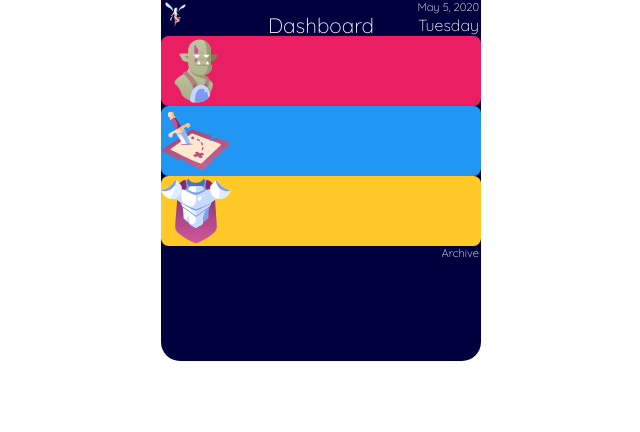
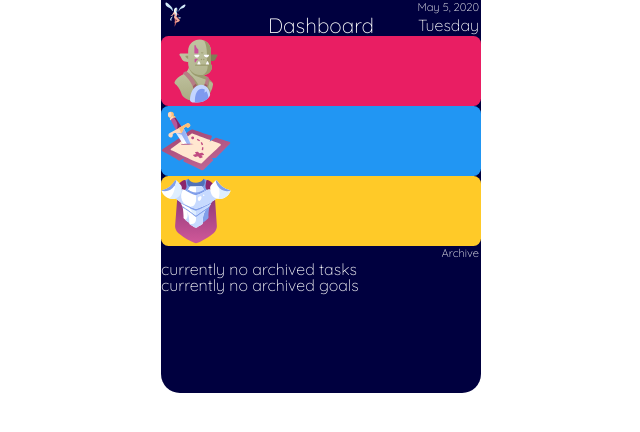
Before and after one commit to montgomeryrd/react-to-do, a React (Create React App) app: page /archive in a window 1280 px wide. Shown: the top 432 px of the page, without its empty margins (319-959 px from the left). Built offline with nearby package versions, Linux system fonts and the light colour scheme; a web font is replaced by a local one.

Commit message:
working on archiving items from state into other state and then appending it to the archive page

```diff
--- a/src/components/contentview/Archive.js
+++ b/src/components/contentview/Archive.js
@@ -1,10 +1,44 @@
+/* eslint-disable react/jsx-key */
 /* eslint-disable react/prop-types */
 import React from 'react';
 
-const Archive = (props) => {
-  console.log("showing ", props.showing)
+const Archive = ({archivedTasks, archivedGoals}) => {
+  const tasksarchive = archivedTasks.length ? (
+    archivedTasks.scrolls.map(scroll => {
+      return (
+        <div className="scroll">
+          <div className="scroll-item" key={scroll.id}>
+            <span>{scroll.content}</span>
+          </div>
+        </div>
+      )
+    })
+  ) : (
+    <p className="empty-task-list">currently no archived tasks</p>
+  );
+  const goalsarchive = archivedGoals.length ? (
+    archivedGoals.books.map(book => {
+      return (
+        <div className="book">
+          <div className="book-item" key={book.id}>
+            <span>{book.content}</span>
+          </div>
+        </div>
+      )
+    })
+  ) : (
+    <p className="empty-task-list">currently no archived goals</p>
+  );
   return (
-    <div><h2>Archive</h2></div>
+    <div className="archive-content-view">
+      <h2>Archive</h2>
+      <div className="archived-scrolls">
+        {tasksarchive}
+      </div>
+      <div className="archived-books">
+        {goalsarchive}
+      </div>
+    </div>
   )
 }
 export default Archive;
--- a/src/components/contentview/GoalsPage.js
+++ b/src/components/contentview/GoalsPage.js
@@ -1,19 +1,27 @@
+/* eslint-disable react/jsx-key */
 /* eslint-disable react/prop-types */
 import React from 'react';
 import Form from './Form';
+import "../../styles/goals.css";
 
-const GoalsPage = ({value, goals, handleChange, handleSubmit, removeItem}) => {
+const GoalsPage = ({value, goals, handleChange, handleSubmit, removeItem, archiveItem}) => {
   const mygoals = goals.length ? (
     goals.map(goal => {
       return (
-        <div className="goal-item" key={goal.id}>
-          <span onClick={() => {removeItem(goal.id)}}>{goal.content}</span>
+        <div className="card">
+          <div className="goal-item" key={goal.id}>
+            <span>{goal.content}
+              <button onClick={() => {removeItem(goal.id)}}>delete</button>
+              <button onClick={() => {archiveItem(goal.id)}}>archive</button>
+            </span>
+          </div>
         </div>
       )
     })
   ) : (
     <p className="empty-task-list">currently no goals</p>
   )
+
   return (
     <div className="task-page-view">
       <Form value={value} goals={goals} handleChange={handleChange} handleSubmit={handleSubmit} />
--- a/src/components/contentview/TasksPage.js
+++ b/src/components/contentview/TasksPage.js
@@ -1,13 +1,17 @@
+/* eslint-disable react/jsx-key */
 /* eslint-disable react/prop-types */
 import React from 'react';
 import Form from './Form';
 
-const TasksPage = ({value, tasks, handleChange, handleSubmit, removeItem}) => {
+const TasksPage = ({value, tasks, handleChange, handleSubmit, removeItem, archiveItem}) => {
   const mytasks = tasks.length ? (
     tasks.map(task => {
       return (
         <div className="task-item" key={task.id}>
-          <span onClick={() => {removeItem(task.id)}}>{task.content}</span>
+          <span>{task.content}
+            <button onClick={() => {removeItem(task.id)}}>delete</button>
+            <button onClick={() => {archiveItem(task.id)}}>archive</button>
+          </span>
         </div>
       )
     })
--- a/src/components/dashboard/Dashboard.js
+++ b/src/components/dashboard/Dashboard.js
@@ -19,7 +19,8 @@ class Dashboard extends React.Component {
             value : "",
             tasks : [],
             goals : [],
-            archive : [],
+            archivedTasks : [],
+            archivedGoals : [],
             showing : "placeholder",
         }
         this.handleChange=this.handleChange.bind(this);
@@ -37,12 +38,12 @@ class Dashboard extends React.Component {
         if(this.state.showing === "tasks-page") {
             item.id = Math.random() * 100;
             item.content = this.state.value;
-            let tasks = [...this.state.tasks, item];
+            const tasks = [...this.state.tasks, item];
             this.setState({tasks});
         } else if(this.state.showing === "goals-page") {
             item.id = Math.random() * 100;
             item.content = this.state.value;
-            let goals = [...this.state.goals, item];
+            const goals = [...this.state.goals, item];
             this.setState({goals});
         }
     }
@@ -58,6 +59,19 @@ class Dashboard extends React.Component {
     toggle = (page) => {
         const showing = page;
         this.setState({showing});
+    }
+    archiveItem = (id) => {
+        if(this.state.showing === "tasks-page") {
+            const scroll = this.state.tasks.filter(task => {return task.id === id});
+            const archivedTasks = [...this.state.archivedTasks, scroll];
+            this.setState({archivedTasks});
+            this.removeItem(id);
+        } else if(this.state.showing === "goals-page") {
+            const book = this.state.goals.filter(goal => {return goal.id === id});
+            const archivedGoals = [...this.state.archivedGoals, book];
+            this.setState({archivedGoals});
+            this.removeItem(id);
+        }
     }
 
     render() {
@@ -81,11 +95,11 @@ class Dashboard extends React.Component {
                             <NavLink to="/archive"><NavigationLinks toggle={this.toggle} data = {{page: "archive-page", bgcolor: yellow, imgUrl: ArchivePath}} /></NavLink>
 
                             <Route path="/tasks" render={props =>
-                            (<TasksPage {...props} value={this.state.value} tasks={this.state.tasks} handleChange={this.handleChange} handleSubmit={this.handleSubmit} removeItem={this.removeItem}/>)} />
+                            (<TasksPage {...props} value={this.state.value} tasks={this.state.tasks} handleChange={this.handleChange} handleSubmit={this.handleSubmit} removeItem={this.removeItem} archiveItem={this.archiveItem}/>)} />
                             <Route path="/goals" render={props =>
-                            (<GoalsPage {...props} value={this.state.value} goals={this.state.goals} handleChange={this.handleChange} handleSubmit={this.handleSubmit} removeItem={this.removeItem}/>)} />
+                            (<GoalsPage {...props} value={this.state.value} goals={this.state.goals} handleChange={this.handleChange} handleSubmit={this.handleSubmit} removeItem={this.removeItem} archiveItem={this.archiveItem}/>)} />
                             <Route path="/archive" render={props =>
-                            (<Archive {...props} archive={this.state.archive}/>)} />
+                            (<Archive {...props} archivedTasks={this.state.archivedTasks} archivedGoals={this.state.archivedGoals} />)} />
                         </Router>
                     </div>
                 </div>
--- a/src/styles/goals.css
+++ b/src/styles/goals.css
@@ -1,3 +1,7 @@
 .goals-content-view {
     margin: 0 auto;
 }
+
+.goal-steps-form {
+    visibility: visible;
+}
```
